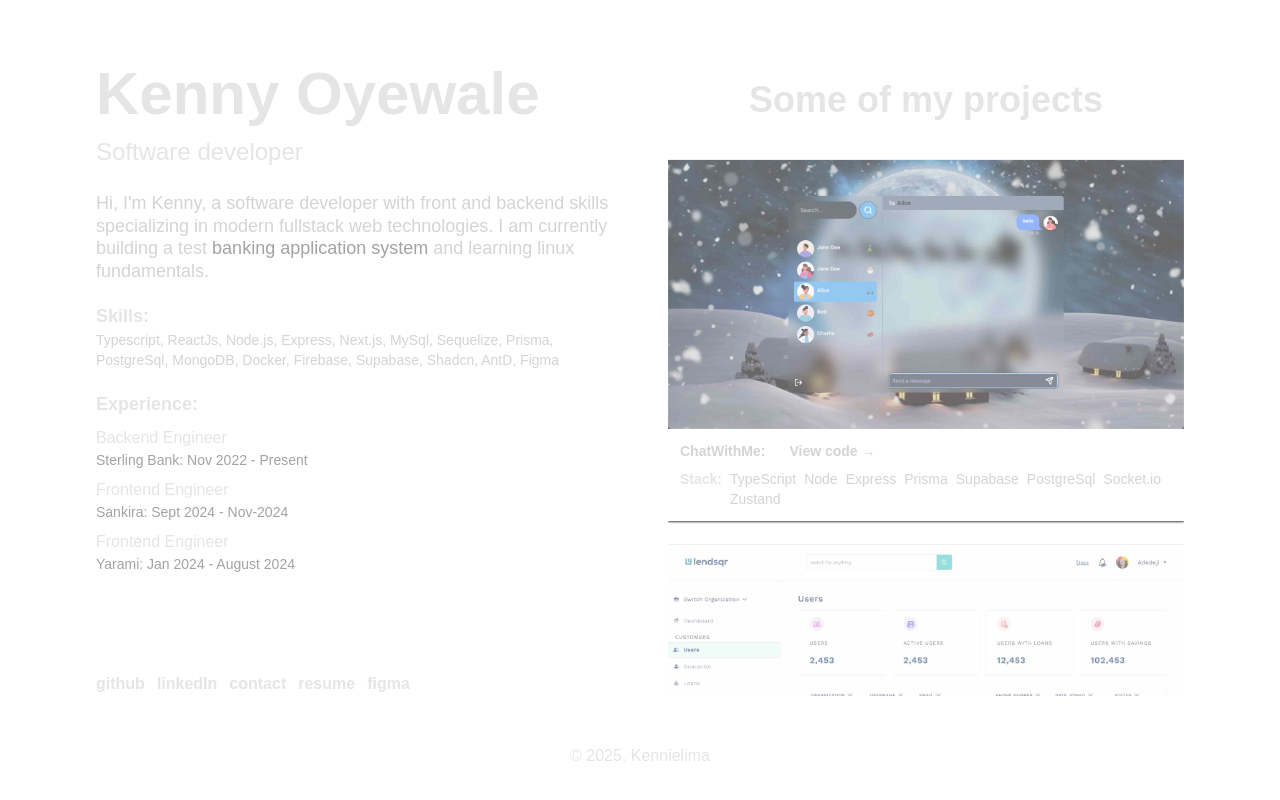
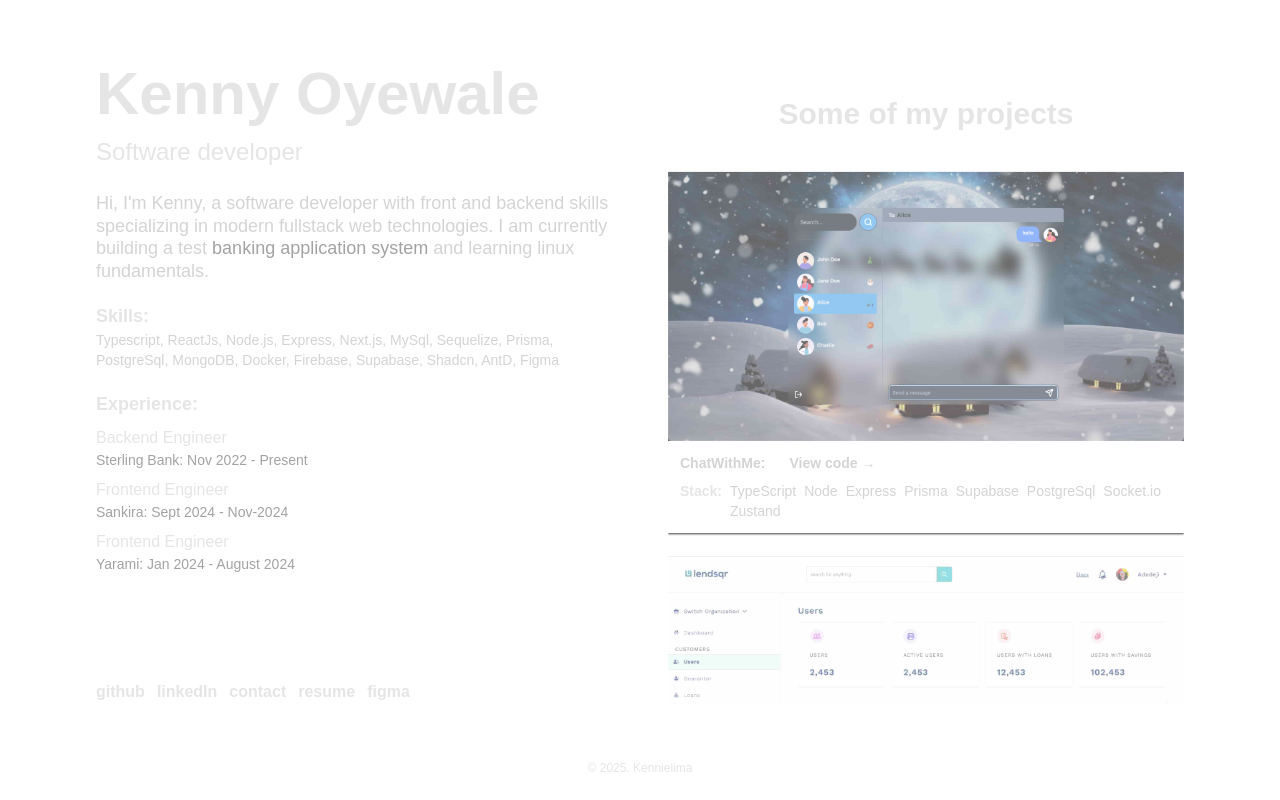
Before and after one commit to kennielima/portfolio-new, a Next.js app: page / in a window 1280 px wide. Built offline with nearby package versions, Linux system fonts and the light colour scheme.

Commit message:
ui updates

```diff
--- a/src/app/globals.css
+++ b/src/app/globals.css
@@ -20,3 +20,12 @@ body {
   background: var(--background);
   font-family: Arial, Helvetica, sans-serif;
 }
+
+.no-scrollbar::-webkit-scrollbar {
+  display: none;
+}
+
+.no-scrollbar {
+  -ms-overflow-style: none;
+  scrollbar-width: none;
+}
--- a/src/app/layout.tsx
+++ b/src/app/layout.tsx
@@ -27,7 +27,7 @@ export default function RootLayout({
         className={`${inter.variable} antialiased h-screen`}
       >
         {children}
-        <footer className="flex justify-center text-neutral-200 pb-12 sm:pb-0"> &#169; 2025. Kennielima</footer>
+        <footer className="flex justify-center text-neutral-200 pb-8 md:pb-0 sm:pt-4 text-xs"> &#169; 2025. Kennielima</footer>
       </body>
     </html>
   );
--- a/src/app/page.tsx
+++ b/src/app/page.tsx
@@ -4,10 +4,10 @@ import Projects from "@/components/Projects";
 
 export default function Home() {
   return (
-    <div className="flex flex-col sm:flex-row text-neutral-200 justify-between sm:h-[93%] pt-16 pb-12 px-24 gap-14">
+    <div className="flex flex-col md:flex-row text-neutral-200 justify-between md:h-[93%] pt-16 pb-10 px-24 gap-14">
       <Bio />
       <Projects />
-      <div className='flex sm:hidden'><Links /></div>
+      <div className='flex md:hidden justify-center'><Links /></div>
     </div>
   );
 }
--- a/src/components/Bio.tsx
+++ b/src/components/Bio.tsx
@@ -4,7 +4,7 @@ import Links from './Links'
 
 const Bio = () => {
     return (
-        <div className='flex flex-col sm:w-1/2 sm:overflow-scroll h-full justify-between'>
+        <div className='flex flex-col md:w-1/2 md:overflow-scroll h-full justify-between'>
             <div className='flex flex-col gap-6'>
                 <div className='flex flex-col gap-3'>
                     <h1 className='text-6xl font-bold'>Kenny Oyewale</h1>
@@ -42,7 +42,7 @@ const Bio = () => {
                     </div>
                 </div>
             </div>
-            <div className='hidden sm:flex'><Links /></div>
+            <div className='hidden md:flex'><Links /></div>
         </div>
     )
 }
--- a/src/components/Links.tsx
+++ b/src/components/Links.tsx
@@ -4,7 +4,7 @@ import React from 'react'
 const Links = () => {
     return (
         <div>
-            <div className='flex gap-3 sm:mt-10 font-bold text-base'>
+            <div className='flex gap-3 md:mt-10 font-bold text-base'>
                 <Link href='https://github.com/kennielima/'>
                     <p className='hover:text-neutral-400'>github</p>
                 </Link>
--- a/src/components/Projects.tsx
+++ b/src/components/Projects.tsx
@@ -5,8 +5,8 @@ import Link from 'next/link'
 
 const Projects = () => {
     return (
-        <div className='sm:w-1/2 flex flex-col gap-10 sm:overflow-scroll h-full'>
-            <h1 className='text-4xl font-bold mt-4 flex justify-center'>
+        <div className='md:w-1/2 flex flex-col gap-10 sm:overflow-scroll h-full no-scrollbar'>
+            <h1 className='text-3xl font-bold mt-8 flex justify-center'>
                 Some of my projects
             </h1>
             <div className='grid gap-6'>
```
